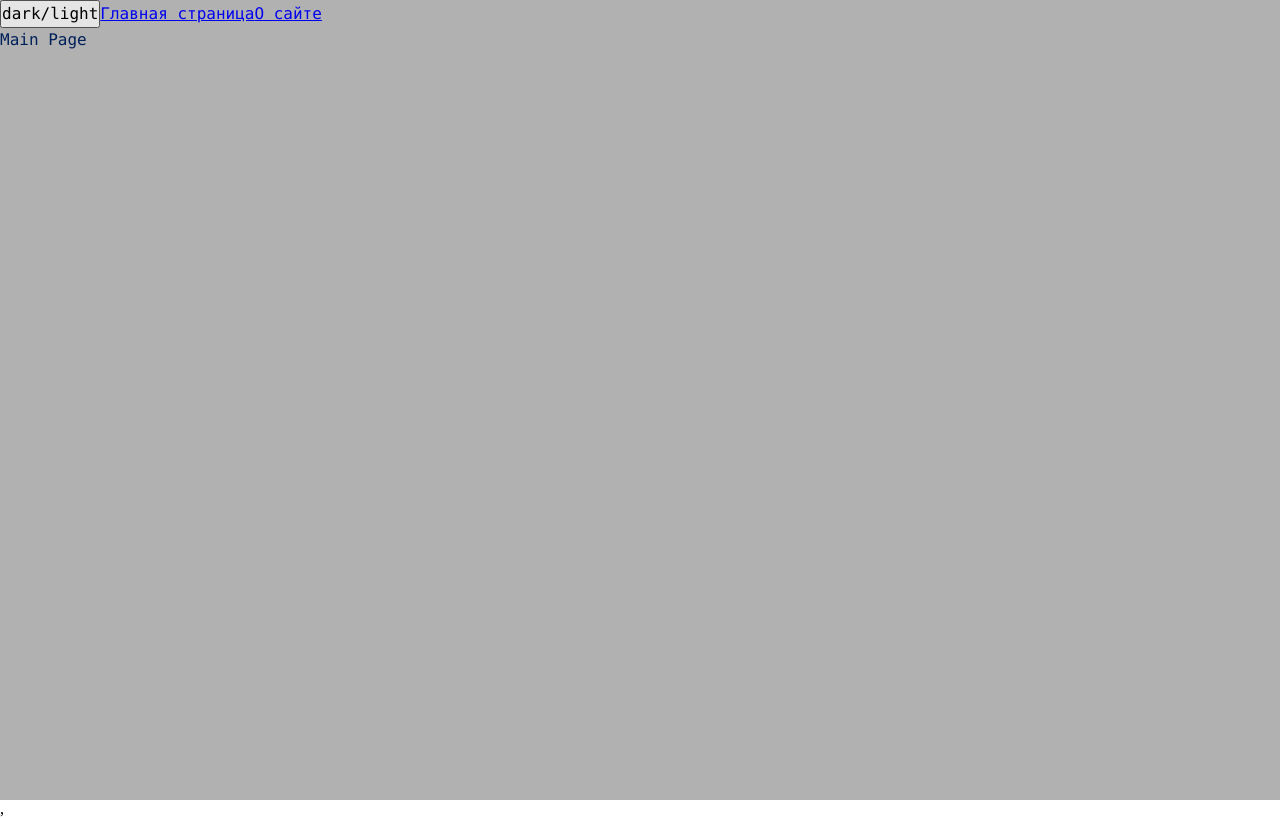
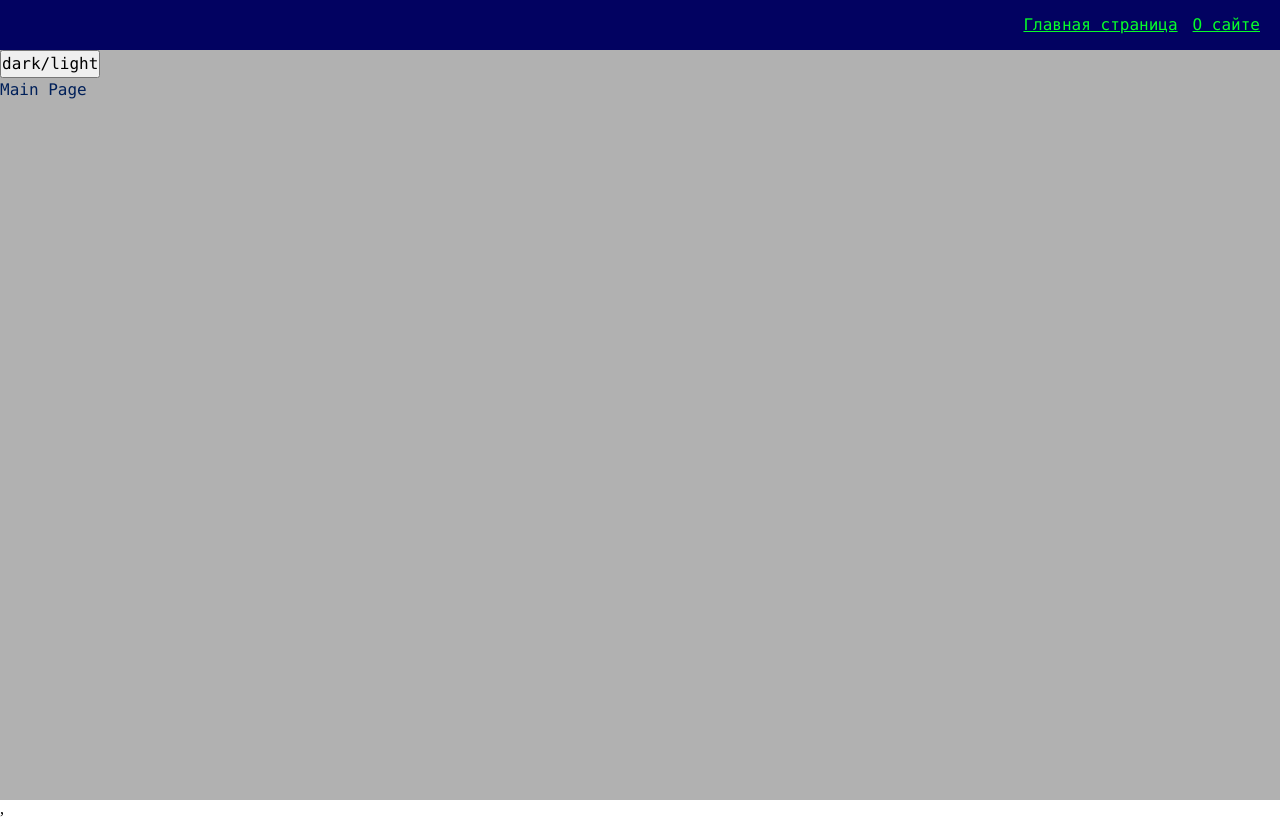
Before and after one commit to wantedrbk/vigilant-potato, a React app: page / in a window 1280 px wide. Built offline with nearby package versions, Linux system fonts and the light colour scheme.

Commit message:
created our first widget navbar, first ui component link with custom themes

```diff
--- a/src/app/App.tsx
+++ b/src/app/App.tsx
@@ -1,9 +1,9 @@
-import React, {Suspense} from 'react';
-import {Link, Route, Routes} from 'react-router-dom';
+import React from 'react';
 import './styles/index.scss'
 import {useTheme} from "app/providers/ThemeProvider";
 import {classNames} from "shared/lib/classNames/classNames";
 import {AppRouter} from "app/providers/router";
+import {NavBar} from "widgets/Navbar";
 
 
 
@@ -11,10 +11,9 @@
   const {theme, toggleTheme} = useTheme()
   return (
     <div className={classNames('app', {} , [theme])}>
-      <button onClick={toggleTheme}>dark/light</button>
-      <Link to={'/'}>Главная страница</Link>
-      <Link to={'/about'}>О сайте</Link>
-      <AppRouter />
+      <NavBar />
+        <button onClick={toggleTheme}>dark/light</button>
+        <AppRouter />
        </div>
   );
 };
--- a/src/app/providers/router/index.tsx
+++ b/src/app/providers/router/index.tsx
@@ -1 +1,2 @@
-export { AppRouter } from './ui/AppRouter';
+import AppRouter from './ui/AppRouter';
+export { AppRouter };
--- a/src/app/providers/router/ui/AppRouter.tsx
+++ b/src/app/providers/router/ui/AppRouter.tsx
@@ -1,10 +1,8 @@
 import React, {Suspense} from 'react';
 import {Route, Routes} from "react-router-dom";
-import {MainPageAsync} from "pages/MainPage";
-import {AboutPageAsync} from "pages/AboutPage";
 import {routeConfig} from "shared/config/ routeConfig/routeConfig";
 
-export const AppRouter = () => {
+const AppRouter = () => {
     return (
         <Suspense fallback={<div>Loading...</div>}>
             <Routes>
@@ -19,3 +17,5 @@
         </Suspense>
     );
 };
+
+export default AppRouter
--- a/src/app/styles/themes/dark.scss
+++ b/src/app/styles/themes/dark.scss
@@ -1,5 +1,9 @@
 .app.dark {
   --bg-color: #020261;
+  --inverted-bg-color: #b1b1b1;
+
   --primary-color: green;
   --secondary-color: #07ff29;
+  --inverted-primary-color: #00205a;
+  --inverted-secondary-color: #0004dc;
 }
--- a/src/app/styles/themes/normal.scss
+++ b/src/app/styles/themes/normal.scss
@@ -1,5 +1,10 @@
 .app {
     --bg-color: #b1b1b1;
+    --inverted-bg-color: #020261;
+
+
     --primary-color: #00205a;
     --secondary-color: #0004dc;
+    --inverted-primary-color: green;
+    --inverted-secondary-color: #07ff29;
 }
--- a/src/app/styles/variables/global.scss
+++ b/src/app/styles/variables/global.scss
@@ -8,4 +8,8 @@
   --font-size-l: 24px;
   --font-line-l: 32px;
   --font-l: var(--font-size-l)/var(--font-line-l) var(--font-family-main);
+
+  //Sizes
+
+  --navbar-height: 50px;
 }
--- a/src/shared/lib/classNames/classNames.ts
+++ b/src/shared/lib/classNames/classNames.ts
@@ -2,11 +2,11 @@
 type Mods = Record<string, boolean | string>
 
 export function classNames( cls: string,
-                            mods: Mods ,
-                            additional: string[] ): string {
+                            mods: Mods = {} ,
+                            additional: string[] = [] ): string {
   return [
     cls,
-    ...additional,
+    ...additional.filter(Boolean),
     ...Object.entries(mods)
       .filter(([className, value]) => Boolean(value))
       .map(([className]) => className )
--- /dev/null
+++ b/src/shared/ui/AppLink/AppLink.module.scss
@@ -0,0 +1,11 @@
+.AppLink {
+  color: var(--primary-color);
+}
+
+.primary {
+  color: var(--primary-color);
+}
+
+.secondary {
+  color: var(--inverted-secondary-color)
+}
--- /dev/null
+++ b/src/shared/ui/AppLink/AppLink.tsx
@@ -0,0 +1,34 @@
+import {classNames} from "shared/lib/classNames/classNames";
+import cls from './AppLink.module.scss'
+import {Link, LinkProps} from "react-router-dom";
+import {FC} from "react";
+
+export enum AppLinkTheme {
+    PRIMARY = 'primary',
+    SECONDARY = 'secondary',
+}
+
+
+interface AppLinkProps extends LinkProps{
+    className?: string;
+    theme?: AppLinkTheme;
+}
+
+export const AppLink: FC<AppLinkProps> = (props) => {
+    const {
+        to,
+        className,
+        children,
+        theme = AppLinkTheme.PRIMARY,
+        ...otherProps
+
+    } = props
+    return (
+        <Link to={to}
+              className={classNames(cls.AppLink, {}, [className, cls[theme]])}
+              {...otherProps}
+        >
+            {children}
+        </Link>
+    );
+};
--- /dev/null
+++ b/src/widgets/Navbar/index.tsx
@@ -0,0 +1 @@
+export { NavBar } from './ui/NavBar';
--- /dev/null
+++ b/src/widgets/Navbar/ui/NavBar.tsx
@@ -0,0 +1,24 @@
+import React from 'react';
+import {classNames} from "shared/lib/classNames/classNames";
+import cls from './NavBar.module.scss'
+import {AppLink, AppLinkTheme} from "shared/ui/AppLink/AppLink";
+
+interface NavBarProps {
+    className?: string;
+}
+
+export const NavBar = ({className}: NavBarProps) => {
+    console.log(classNames(cls.navbar, {}, [className]))
+    return (
+        <div className={classNames(cls.navbar, {}, [className])}>
+            <div className={cls.links}>
+                <AppLink
+                    theme={AppLinkTheme.SECONDARY} to={'/'}
+                    className={cls.mainLink}>Главная страница</AppLink>
+                <AppLink
+                    theme={AppLinkTheme.SECONDARY} to={'/about'}
+                    className={cls.aboutLink}>О сайте</AppLink>
+            </div>
+        </div>
+    );
+};
--- /dev/null
+++ b/src/widgets/Navbar/ui/Navbar.module.scss
@@ -0,0 +1,20 @@
+.navbar {
+  width: 100%;
+  height: var(--navbar-height);
+  background: var(--inverted-bg-color);
+  display: flex;
+  align-items: center;
+  padding: 20px;
+}
+
+.links {
+  margin-left: auto;
+}
+
+.aboutLink {
+
+}
+
+.mainLink {
+  margin-right: 15px;
+}
```
